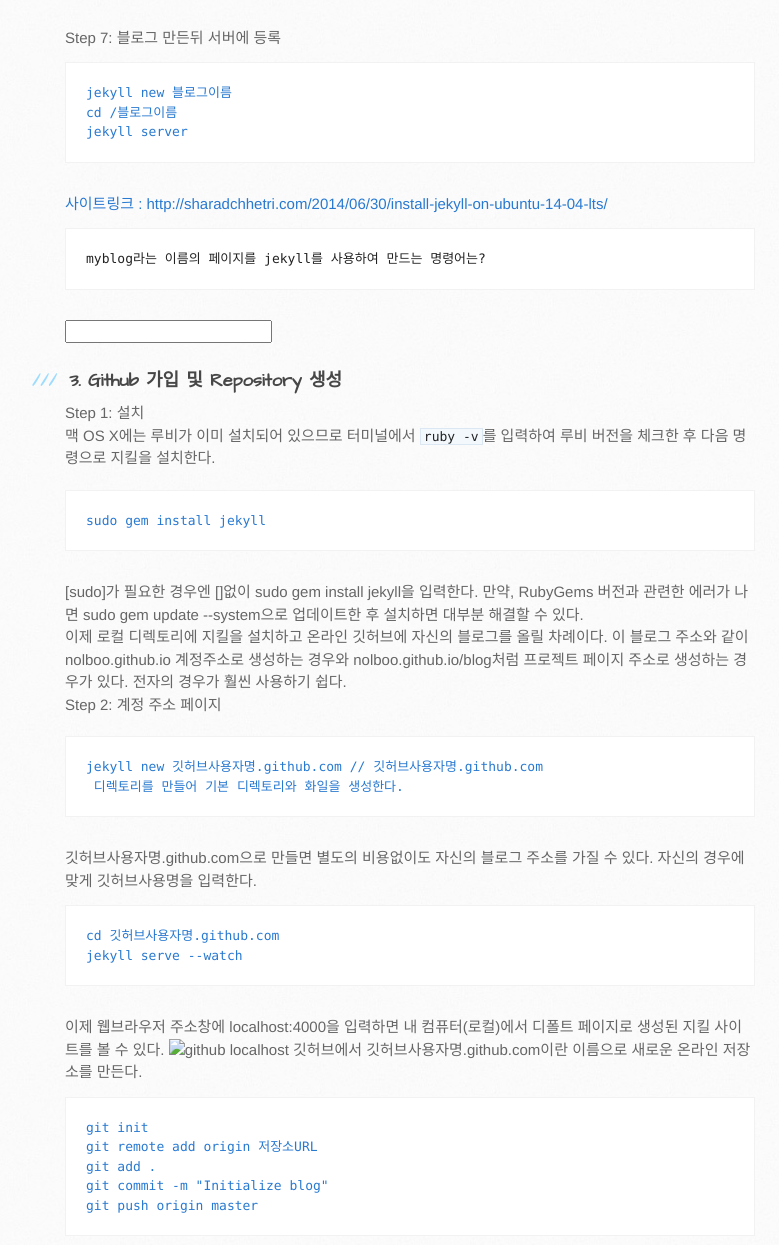
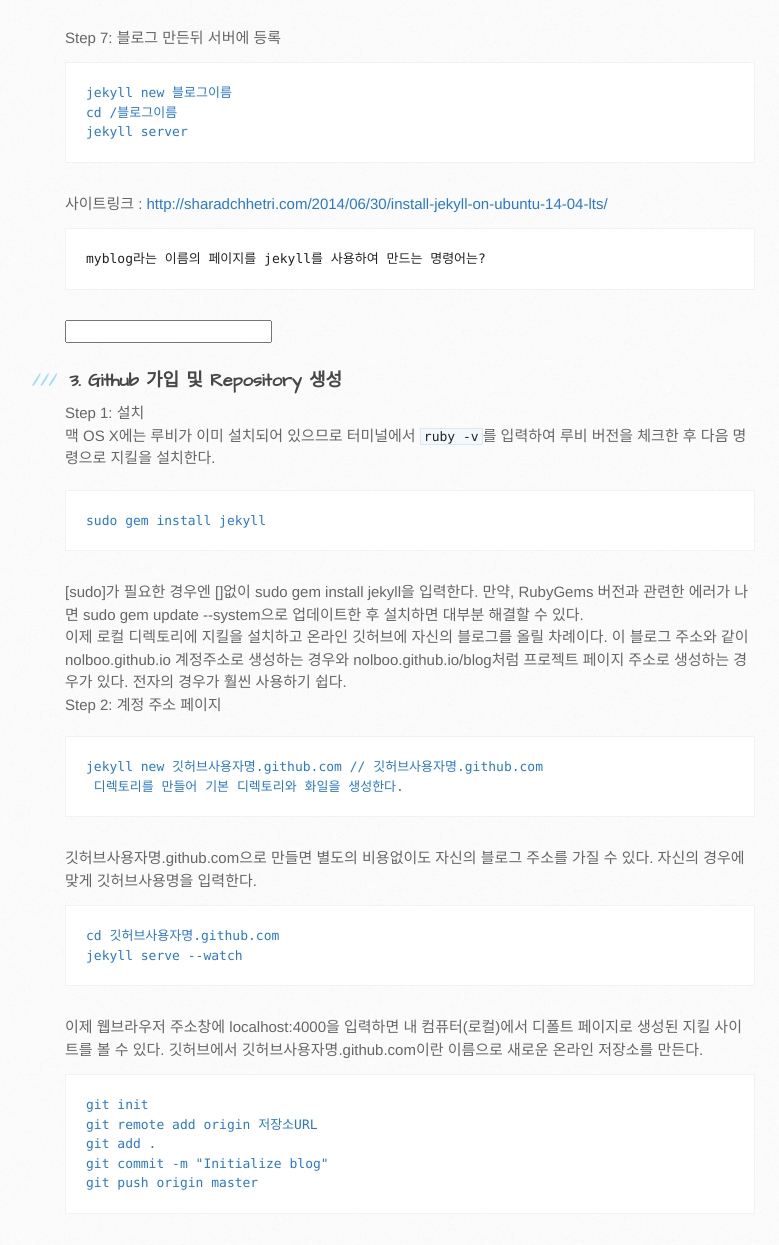
Before and after one commit to DONGWOOBAEK/lifeguys.github.com, a plain HTML site: page index.html in a window 1280 px wide. Shown: the part 1658-2903 px from the top of the page, without its empty margins (105-884 px from the left). Drawn offline with Linux system fonts and the light colour scheme.

Commit message:
asdfasdf

```diff
--- a/index.html
+++ b/index.html
@@ -61,7 +61,7 @@
 cd /블로그이름
 jekyll server
 </code></pre>
-<a href="http://sharadchhetri.com/2014/06/30/install-jekyll-on-ubuntu-14-04-lts/">사이트링크 : http://sharadchhetri.com/2014/06/30/install-jekyll-on-ubuntu-14-04-lts/</a>
+사이트링크 : <a href="http://sharadchhetri.com/2014/06/30/install-jekyll-on-ubuntu-14-04-lts/">http://sharadchhetri.com/2014/06/30/install-jekyll-on-ubuntu-14-04-lts/</a>
 
 <pre>myblog라는 이름의 페이지를 jekyll를 사용하여 만드는 명령어는?
 </pre>
@@ -81,7 +81,6 @@
  <pre><code>cd 깃허브사용자명.github.com
 jekyll serve --watch</code></pre>
 이제 웹브라우저 주소창에 localhost:4000을 입력하면 내 컴퓨터(로컬)에서 디폴트 페이지로 생성된 지킬 사이트를 볼 수 있다.
-<img alt="github localhost" src="">
 깃허브에서 깃허브사용자명.github.com이란 이름으로 새로운 온라인 저장소를 만든다.
 <pre><code>git init
 git remote add origin 저장소URL
```
